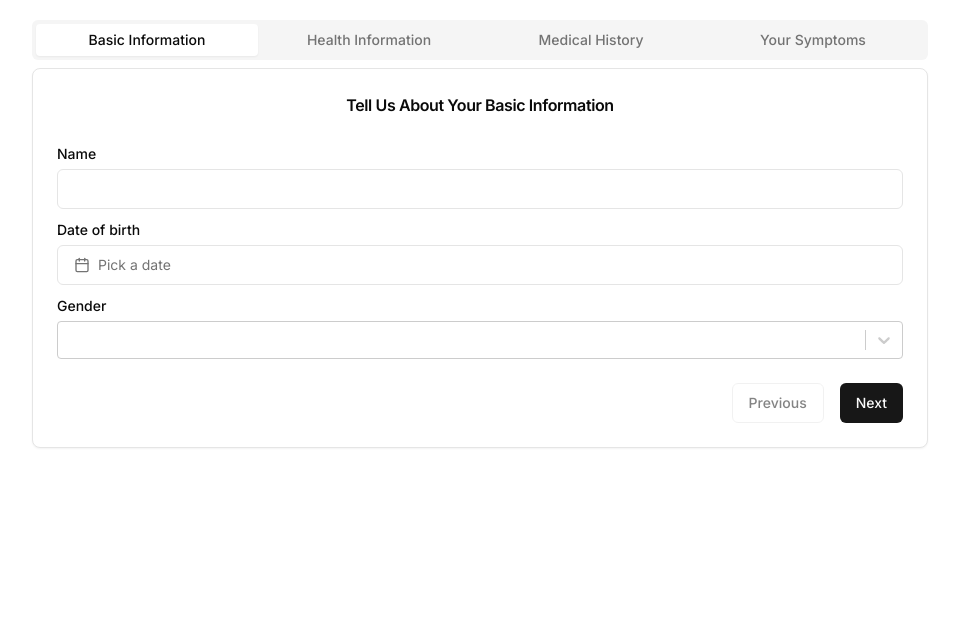
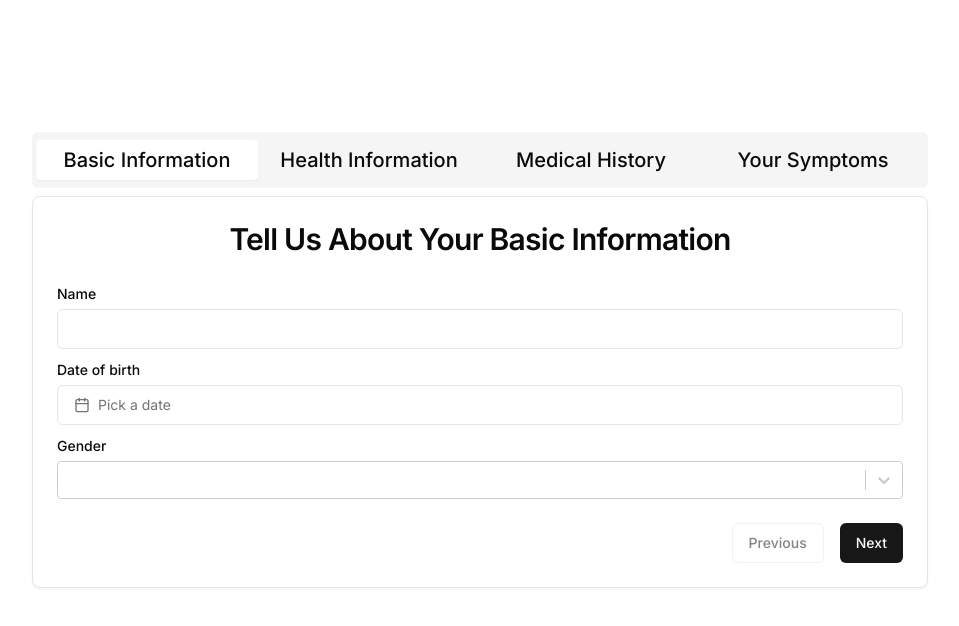
Before and after one commit to saurabhsharma104/Smart-Health-Advisor, a Next.js app: page /home in a window 1280 px wide. Shown: the top 626 px of the page, without its empty margins (160-1119 px from the left). Built offline with nearby package versions, Linux system fonts and the light colour scheme.

Commit message:
[UI] design improvement

```diff
--- a/app/(home)/_components/health-information.tsx
+++ b/app/(home)/_components/health-information.tsx
@@ -45,7 +45,7 @@
         <Card>
             <form>
                 <CardHeader>
-                    <CardTitle className='text-md'>Health Information</CardTitle>
+                    <CardTitle className='text-3xl'>Health Information</CardTitle>
                 </CardHeader>
                 <CardContent className="space-y-2">
                     <div className="space-y-1 text-start">
--- a/app/(home)/_components/medical-history.tsx
+++ b/app/(home)/_components/medical-history.tsx
@@ -19,11 +19,18 @@
 
 
 interface MedicalHistoryProps{
-    onChangeFn:(val:string)=> void
+    onChangeFn:(val:string)=> void,
+    currentTab:string,
 }
-const MedicalHistory = ({onChangeFn}:MedicalHistoryProps) => {
+const MedicalHistory = ({onChangeFn,currentTab}:MedicalHistoryProps) => {
     const [diseaseData,setDiseaseData] = useState([])
     const [checkCurrentlyPreviously,setCheckCurrentlyPreviously] = useState<boolean>(false);
+
+    useEffect(()=>{
+        if(currentTab!='medical-history'){
+            setCheckCurrentlyPreviously(false)
+        }
+    },[currentTab])
 
     const initialValue:MedicalHistoryVal={
         curntDisease:{},
@@ -63,14 +70,14 @@
         <Card>
             <form>
                 <CardHeader>
-                    <CardTitle className='text-md'>Health Information</CardTitle>
+                    <CardTitle className='text-3xl'>Tell Us About Your Medical History</CardTitle>
                 </CardHeader>
                 <CardContent className="space-y-2">
 
 
                 <div className="flex items-center space-x-2">
                     <Checkbox id="terms" onCheckedChange={()=>setCheckCurrentlyPreviously(!checkCurrentlyPreviously)} />
-                    <label htmlFor="terms" className="text-sm font-semibold leading-none peer-disabled:cursor-not-allowed peer-disabled:opacity-70">
+                    <label htmlFor="terms" className="text-lg font-semibold leading-none peer-disabled:cursor-not-allowed peer-disabled:opacity-70">
                         Do you currently or previously have any diseases?
                     </label>
                     </div>
@@ -104,9 +111,6 @@
 
                     </>}
 
-
-
-
                 </CardContent>
                 <CardFooter className='flex justify-between  gap-4 md:justify-end '>
                     <Button variant='outline' onClick={()=>onChangeFn('health-information')}>Previous</Button>
--- a/app/(home)/_components/personal-info.tsx
+++ b/app/(home)/_components/personal-info.tsx
@@ -46,7 +46,7 @@
         <Card>
             <form onSubmit={handleSubmit}>
                 <CardHeader>
-                    <CardTitle className='text-md'>Tell Us About Your Basic Information</CardTitle>
+                    <CardTitle className='text-3xl'>Tell Us About Your Basic Information</CardTitle>
                 </CardHeader>
                 <CardContent className="space-y-2">
                     <div className="space-y-1 text-start">
--- a/app/(home)/_components/symptoms.tsx
+++ b/app/(home)/_components/symptoms.tsx
@@ -50,12 +50,12 @@
     <Card>
         <form>
             <CardHeader>
-                <CardTitle className='text-md'>Tell Us About Your Symptoms</CardTitle>
+                <CardTitle className='text-3xl'>Tell Us About Your Symptoms</CardTitle>
             </CardHeader>
             <CardContent className="space-y-2">
 
                 <div className="space-y-1 text-start mt-3">
-                    <Label htmlFor="name">Do you currently have any Symptoms  Select from below dropdown</Label>
+                    <Label htmlFor="name ">Do you currently have any Symptoms  Select from below dropdown</Label>
                     <Select
                     className=""
                     name="symptomsName"
--- a/app/(home)/home/page.tsx
+++ b/app/(home)/home/page.tsx
@@ -15,18 +15,18 @@
     }
 
   return (
-    <div className="h-[100%] flex flex-col">
+    <div className="h-[100%] flex flex-col mt-28">
         <div className="flex flex-col items-center justify-center md:justify-start text-center gap-y-8 flex-1">
             <Tabs value={activeTab} onValueChange={onTabChange}  className="w-[90%] mt-5 md:w-[70%] lg:w-[70%]">
-                <TabsList className="hidden md:grid w-full grid-cols-4 ">
+                <TabsList className="hidden md:grid w-full grid-cols-4">
                     <TabsTrigger value="basic-information">Basic Information</TabsTrigger>
                     <TabsTrigger value="health-information">Health Information</TabsTrigger>
                     <TabsTrigger value="medical-history">Medical History</TabsTrigger>
                     <TabsTrigger value="your-symptoms">Your Symptoms</TabsTrigger>
                 </TabsList>
-                <PersonalInfo onChangeFn={onTabChange} />
+                <PersonalInfo onChangeFn={onTabChange}  />
                 <HealthInformation onChangeFn={onTabChange} />
-                <MedicalHistory onChangeFn={onTabChange}/>
+                <MedicalHistory onChangeFn={onTabChange} currentTab={activeTab}/>
                 <Symptoms onChangeFn={onTabChange}/>
             </Tabs>
         </div>
--- a/components/ui/tabs.tsx
+++ b/components/ui/tabs.tsx
@@ -14,7 +14,7 @@
   <TabsPrimitive.List
     ref={ref}
     className={cn(
-      "inline-flex h-10 items-center justify-center rounded-md bg-muted p-1 text-muted-foreground",
+      "inline-flex h-14 items-center justify-center rounded-md bg-muted p-1 text-muted-foreground text-semibold",
       className
     )}
     {...props}
@@ -29,7 +29,7 @@
   <TabsPrimitive.Trigger
     ref={ref}
     className={cn(
-      "inline-flex items-center justify-center whitespace-nowrap rounded-sm px-3 py-1.5 text-sm font-medium ring-offset-background transition-all focus-visible:outline-none focus-visible:ring-2 focus-visible:ring-ring focus-visible:ring-offset-2 disabled:pointer-events-none disabled:opacity-50 data-[state=active]:bg-background data-[state=active]:text-foreground data-[state=active]:shadow-sm",
+      "text-xl inline-flex items-center justify-center whitespace-nowrap rounded-sm px-3 py-1.5  font-medium ring-offset-background transition-all focus-visible:outline-none focus-visible:ring-2 focus-visible:ring-ring focus-visible:ring-offset-2 disabled:pointer-events-none disabled:opacity-50 data-[state=active]:bg-background data-[state=active]:text-foreground data-[state=active]:shadow-sm",
       className
     )}
     {...props}
```
